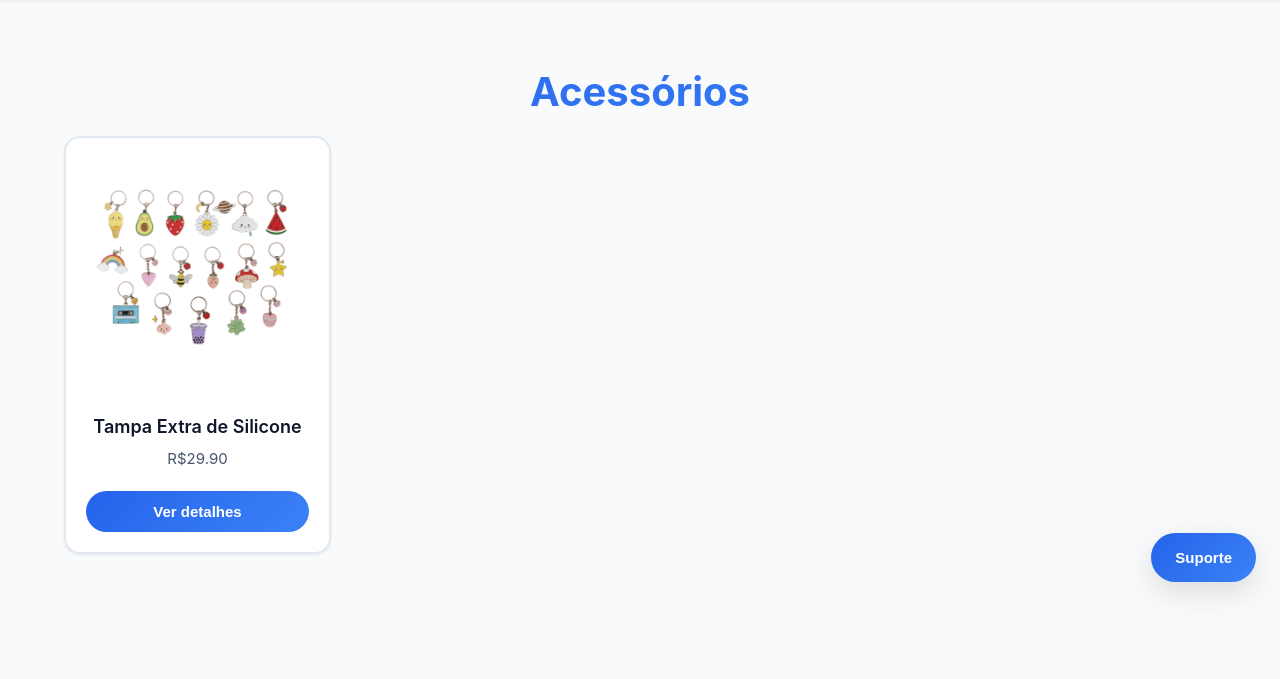
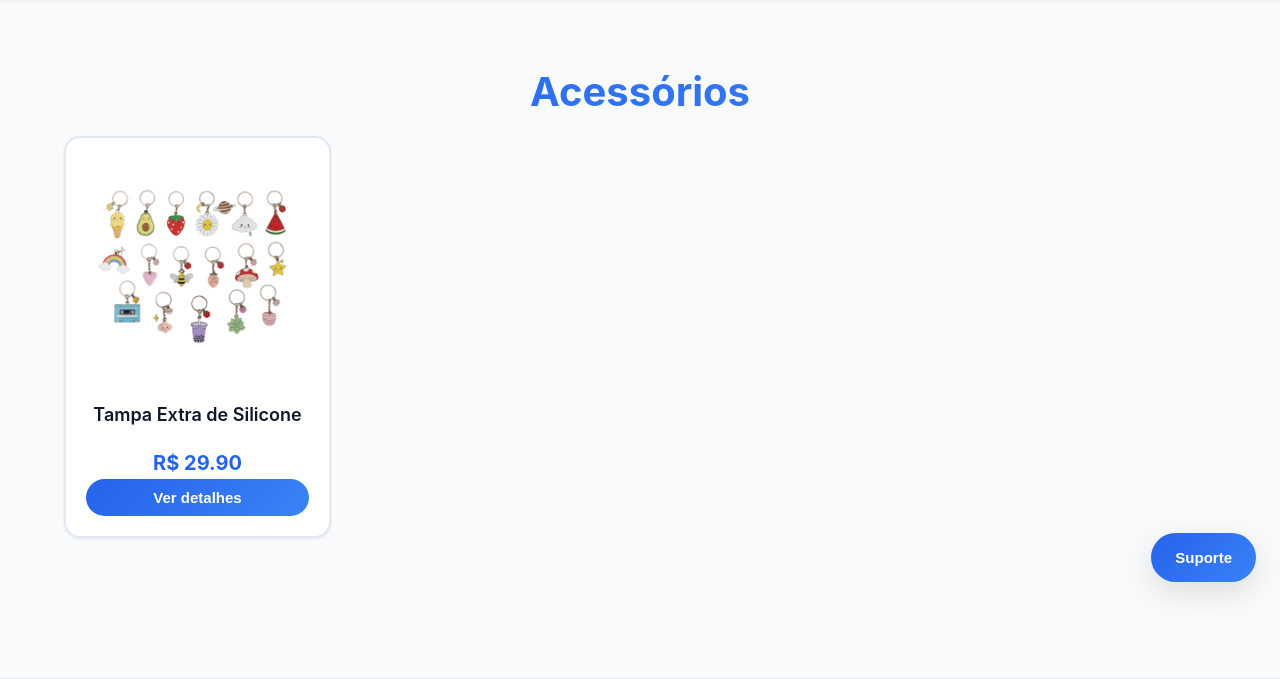
Before and after one commit to ddsc-sts/AGUAPURA, a Flask app: page /acessorios in a window 1280 px wide. Shown: the part 194-873 px from the top of the page. Run offline with Flask 3, Linux system fonts and the light colour scheme; data comes from the database, SQL or seed files in the repository; data that the repository does not hold is empty.

Commit message:
02/12 v1

```diff
--- a/app.py
+++ b/app.py
@@ -47,8 +47,8 @@ def conectar():
         host="localhost",
         user="root",
 
-        port=3306,
-        password="",   # altere se tiver senha
+        port=3407,
+        password="root",   # altere se tiver senha
         database="aguapura"
     )
 
--- a/static/style.css
+++ b/static/style.css
@@ -1,6 +1,7 @@
 /* =========================================
    PARTE 1/6 - VARIÁVEIS E RESET
 ========================================= */
+
 
 :root {
     /* Tema Claro - Azul Moderno */
@@ -52,7 +53,6 @@
     --shadow-md: 0 4px 12px rgba(0, 0, 0, 0.4);
     --shadow-lg: 0 10px 30px rgba(0, 0, 0, 0.5);
 }
-
 /* ===== RESET ===== */
 * {
     margin: 0;
@@ -378,7 +378,7 @@ body {
     margin-right: auto;
 }
 
-/* Grid de produtos moderno */
+/* Grid */
 .grid-produtos {
     display: grid;
     grid-template-columns: repeat(auto-fill, minmax(260px, 1fr));
@@ -386,19 +386,22 @@ body {
     justify-content: center;
 }
 
-/* Card de produto redesenhado */
+/* Card */
 .produto {
     background: var(--surface);
     border-radius: var(--radius-lg);
     box-shadow: var(--shadow-sm);
     padding: 20px;
-    text-align: center;
     border: 2px solid var(--border);
     transition: var(--transition);
+    overflow: hidden;
+
+    display: flex;
+    flex-direction: column;
     position: relative;
-    overflow: hidden;
-}
-
+}
+
+/* Barra superior animada */
 .produto::before {
     content: '';
     position: absolute;
@@ -421,52 +424,56 @@ body {
     transform: scaleX(1);
 }
 
+/* IMAGEM PADRONIZADA */
 .produto img {
     width: 100%;
     height: 220px;
-    object-fit: cover;
+    object-fit: contain;
+    object-position: center;
     border-radius: var(--radius-md);
     margin-bottom: 16px;
-    transition: var(--transition);
-}
-
-.produto:hover img {
-    transform: scale(1.05);
-}
-
+}
+
+/* 🔥 AJUSTE AQUI: força o conteúdo a empurrar o botão para o final */
+.produto h3,
+.produto p {
+    margin-bottom: 8px;
+}
+
+/* 🔥 ENSAIMAR O ESPAÇO AUTOMÁTICO PARA ALINHAR OS BOTÕES */
+.produto p:last-of-type {
+    margin-bottom: auto; /* empurra o botão para baixo */
+}
+
+/* Título */
 .produto h3 {
     color: var(--text-primary);
-    margin: 12px 0 8px;
     font-weight: 600;
     font-size: 18px;
     line-height: 1.4;
 }
 
+/* Preço */
 .produto p {
-    color: var(--text-secondary);
-    font-size: 15px;
-    margin: 8px 0;
-}
-
-.produto .preco {
     color: var(--primary);
-    font-size: 24px;
+    font-size: 20px;
     font-weight: 700;
     margin: 12px 0;
 }
 
+/* Botão */
 .produto button {
     background: linear-gradient(135deg, var(--primary), var(--primary-light));
     border: none;
     color: white;
     padding: 12px 28px;
-    border-radius: var(--radius-full);
+    border-radius: 999px;
     cursor: pointer;
-    margin-top: 12px;
     transition: var(--transition);
     font-weight: 600;
     font-size: 15px;
     width: 100%;
+    margin-top: 18px;
 }
 
 .produto button:hover {
@@ -474,32 +481,7 @@ body {
     box-shadow: 0 8px 20px rgba(37, 99, 235, 0.3);
 }
 
-/* Card de produto (para links) */
-.produto-card {
-    padding: 20px;
-    border-radius: var(--radius-lg);
-    background: var(--surface);
-    text-decoration: none;
-    color: var(--text-primary);
-    box-shadow: var(--shadow-sm);
-    border: 2px solid var(--border);
-    transition: var(--transition);
-    display: block;
-}
-
-.produto-card:hover {
-    transform: translateY(-6px);
-    box-shadow: var(--shadow-lg);
-    border-color: var(--primary);
-}
-
-.produto-img {
-    width: 100%;
-    height: 220px;
-    object-fit: cover;
-    border-radius: var(--radius-md);
-    margin-bottom: 12px;
-}
+
 
 /* =========================================
    CARROSSEL DE PROMOÇÕES MODERNO
--- a/templates/acessorios.html
+++ b/templates/acessorios.html
@@ -1,3 +1,4 @@
+{# ===== ACESSORIOS.HTML ===== #}
 {% extends "base.html" %}
 {% block title %}Acessórios - AquaPura{% endblock %}
 {% block content %}
@@ -7,18 +8,31 @@
 
     <div class="grid-produtos">
         {% for produto in produtos %}
-        <div class="produto">
-            <img src="{{ produto.imagem_principal }}" alt="{{ produto.nome }}">
+        <div class="produto {% if produto.estoque == 0 %}esgotado{% endif %}">
+            {% if produto.estoque > 0 %}
+            <a href="/produto/{{ produto.id }}">
+                <img src="{{ produto.imagem_principal }}" alt="{{ produto.nome }}">
+            </a>
+            {% else %}
+            <div style="position: relative;">
+                <img src="{{ produto.imagem_principal }}" alt="{{ produto.nome }}">
+                <div class="badge-esgotado-index">Esgotado</div>
+            </div>
+            {% endif %}
+
             <h3>{{ produto.nome }}</h3>
-            <p>R${{ produto.preco }}</p>
-            <a href="/produto/{{ produto.id }}">
-                <button class="btn-detalhes">Ver detalhes</button>
+            <p>R$ {{ "%.2f"|format(produto.preco) }}</p>
+
+            {% if produto.estoque > 0 %}
+            <a href="/produto/{{ produto.id }}" style="display: block; width: 100%;">
+                <button class="btn-detalhes" style="width: 100%; margin: 0; padding: 10px 20px;">Ver detalhes</button>
             </a>
-
+            {% else %}
+            <button class="btn-esgotado-index" disabled style="background: #ef4444 !important; border: 2px solid #dc2626 !important; margin: 0; padding: 10px 20px; width: 100%;">Esgotado</button>
+            {% endif %}
         </div>
         {% endfor %}
     </div>
-
 </section>
 
 {% endblock %}
--- a/templates/base.html
+++ b/templates/base.html
@@ -539,7 +539,7 @@ body.home-page .chat-open-btn {
                 <h4>Fale Conosco</h4>
                 <ul class="footer-contact">
                     <li>
-                        <a href="https://wa.me/5547992315501?text=Olá!%20Gostaria%20de%20saber%20mais%20sobre%20os%20produtos%20da%20AquaPura."
+                        <a href="https://wa.me/5547992315501?text=Olá!%20Gostaria%20de%20saber%20mais%20sobre%20os%20produtos%20da%20AguaPura."
                            target="_blank"
                            rel="noopener noreferrer"
                            class="contact-link whatsapp">
--- a/templates/index.html
+++ b/templates/index.html
@@ -34,7 +34,7 @@
 <!-- ===== Produtos Recentes ===== -->
 <section class="produtos">
     <h2>Lançamentos</h2>
-    <p>Produtos recém-adicionados ao catálogo AquaPura.</p>
+    <p>Produtos recém-adicionados ao catálogo AguaPura.</p>
 
     <div class="grid-produtos">
         {% for p in produtos %}
--- a/templates/produto.html
+++ b/templates/produto.html
@@ -229,7 +229,7 @@
 
           <!-- NOME PERSONALIZADO -->
           <div style="margin-bottom:20px;">
-            <label style="font-weight:600; color:var(--texto); display:block; margin-bottom:8px;">Nome Personalizado</label>
+            <label style="font-weight:600; color:var(--texto); display:block; margin-bottom:8px;">Nome Personalizado(+ R$ 10,00)</label>
             <input id="nomePersonalizado" name="personalizacao" type="text"
                    placeholder="Ex: Maria"
                    style="padding:10px; border-radius:10px; border:1px solid var(--border); width:100%; font-size:1rem;">
```
Also changed, not shown: templates/buscar.html (+12 -10 lines), templates/garrafas.html (+21 -7 lines).
